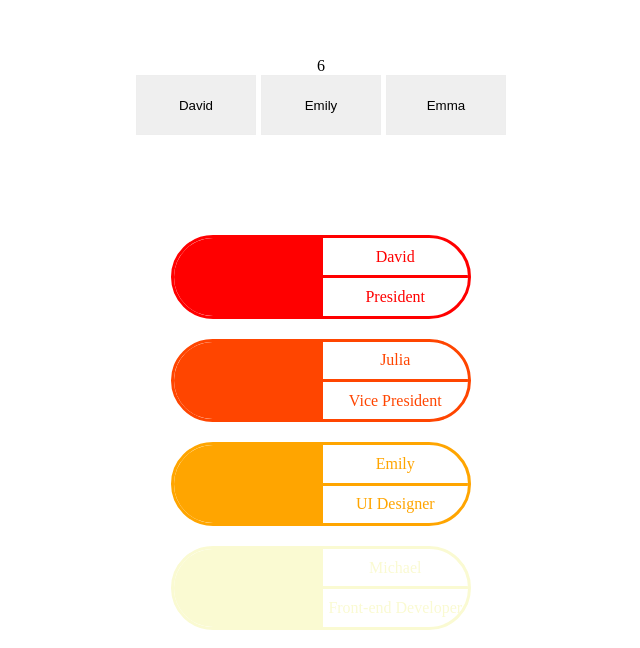
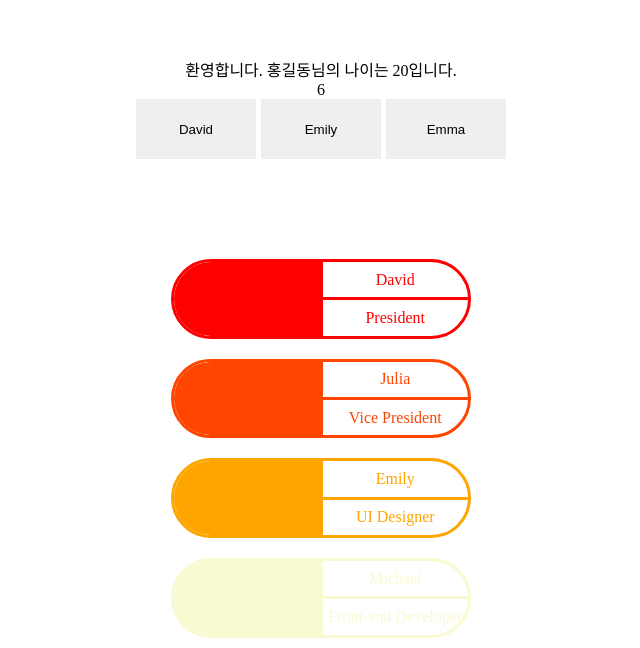
Before and after one commit to aajy/react, a React (Create React App) app: page / in a window 1280 px wide. Shown: the part 143-791 px from the top of the page, without its empty margins (319-959 px from the left). Built offline with nearby package versions, Linux system fonts and the light colour scheme.

Commit message:
useContext 사용해보기

```diff
--- a/src/App.jsx
+++ b/src/App.jsx
@@ -1,38 +1,66 @@
 import './App.scss';
 import data from '../src/DB/department.json';
-import { useEffect,useState } from 'react';
+import { useEffect, useState } from 'react';
+import { NameContext } from './components/common/NameContext';
+import { AgeContext } from './components/common/AgeContext';
+import Header from './components/common/Header';
 
 export default function App() {
-	const [Members,setMembers] = useState([]);
-	const colors =['red','orangered', 'orange','lightgoldenrodyellow','yellowgreen','cornflowerblue']
+	const [Members, setMembers] = useState([]);
+	const colors = [
+		'red',
+		'orangered',
+		'orange',
+		'lightgoldenrodyellow',
+		'yellowgreen',
+		'cornflowerblue',
+	];
 
 	const filter = (e) => {
 		const arr = data.members;
 		const name = e.target.innerText;
-		const member = arr.filter(el=>el.name===name);
+		const member = arr.filter((el) => el.name === name);
 		console.log('member: ', member);
 		setMembers(member);
-	}
-useEffect(()=>{
+	};
+	useEffect(() => {
 		setMembers(data.members);
 		console.log(data);
-},[]);
+	}, []);
 	return (
-		<div className="wrap">
+		<div className='wrap'>
+			<AgeContext.Provider value='20'>
+				<NameContext.Provider value='홍길동'>
+					<Header />
+				</NameContext.Provider>
+			</AgeContext.Provider>
 			<span>{Members.length}</span>
 			<div className='filter'>
-				<button onClick={(e)=>filter(e)}>David</button>
-				<button onClick={(e)=>filter(e)}>Emily</button>
-				<button onClick={(e)=>filter(e)}>Emma</button>
+				<button onClick={(e) => filter(e)}>David</button>
+				<button onClick={(e) => filter(e)}>Emily</button>
+				<button onClick={(e) => filter(e)}>Emma</button>
 			</div>
-			{ Members.map((el, index)=>{
-				return <div className='box' style={{borderColor:`${colors[index]}`, color:`${colors[index]}`,}}>
-				<span style={{backgroundColor:`${colors[index]}`, borderColor:`${colors[index]}`}}></span>
+			{Members.map((el, index) => {
+				return (
+					<div
+						className='box'
+						style={{
+							borderColor: `${colors[index]}`,
+							color: `${colors[index]}`,
+						}}
+					>
+						<span
+							style={{
+								backgroundColor: `${colors[index]}`,
+								borderColor: `${colors[index]}`,
+							}}
+						></span>
 						<div className='boxRight'>
-					<span style={{borderColor:`${colors[index]}`}}>{el.name}</span>
+							<span style={{ borderColor: `${colors[index]}` }}>{el.name}</span>
 							<span>{el.position}</span>
 						</div>
 					</div>
+				);
 			})}
 		</div>
 	);
--- /dev/null
+++ b/src/components/common/AgeContext.jsx
@@ -0,0 +1,3 @@
+import { createContext } from 'react';
+
+export const AgeContext = createContext(null);
--- a/src/components/common/Header.jsx
+++ b/src/components/common/Header.jsx
@@ -1,3 +1,15 @@
+import { useContext } from 'react';
+import { AgeContext } from './AgeContext';
+import { NameContext } from './NameContext';
+
 export default function Header() {
-	return <header>Header</header>;
+	const age = useContext(AgeContext);
+	const user = useContext(NameContext);
+	return (
+		<header>
+			<p>
+				환영합니다. {user}님의 나이는 {age}입니다.
+			</p>
+		</header>
+	);
 }
--- /dev/null
+++ b/src/components/common/NameContext.jsx
@@ -0,0 +1,3 @@
+import { createContext } from 'react';
+
+export const NameContext = createContext(null);
```
Lines whose indentation alone changed are shown as unchanged.
